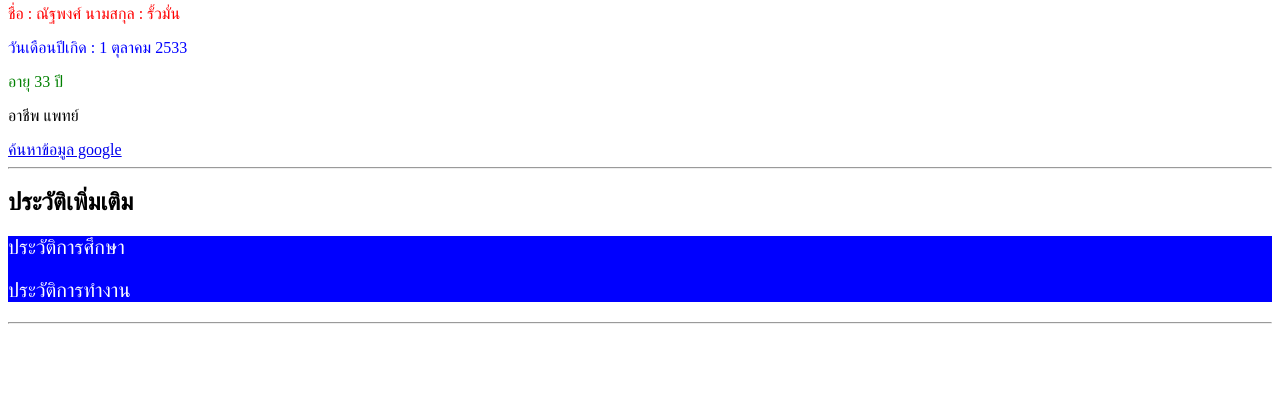
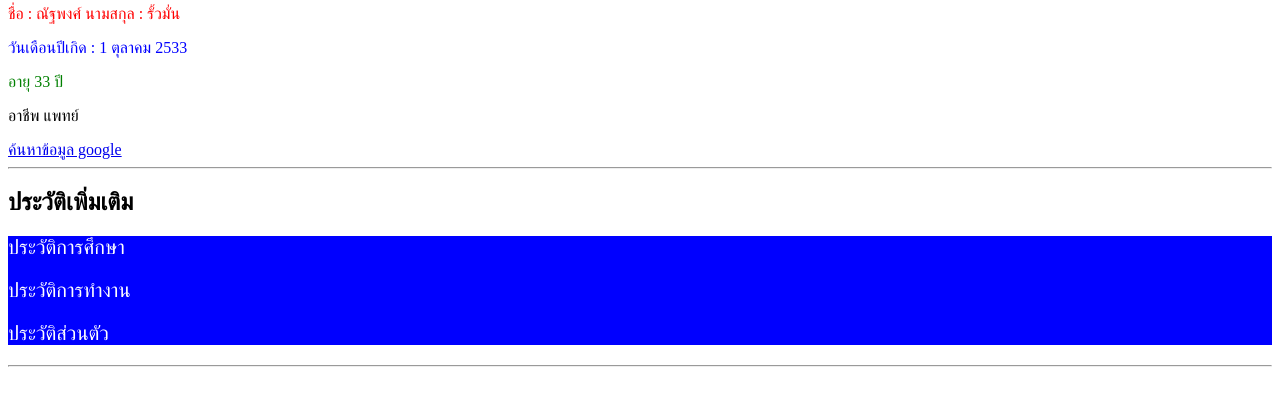
Before and after one commit to coachnrm/projectStudy, a plain HTML site: page index.html in a window 1280 px wide. Shown: the part 295-700 px from the top of the page. Drawn offline with Linux system fonts and the light colour scheme.

Commit message:
add text

```diff
--- a/index.html
+++ b/index.html
@@ -40,6 +40,7 @@
     <div id="history">
         <p>ประวัติการศึกษา</p>
         <p>ประวัติการทำงาน</p>
+        <p>ประวัติส่วนตัว</p>
     </div>
     <hr />
 </body>
```
